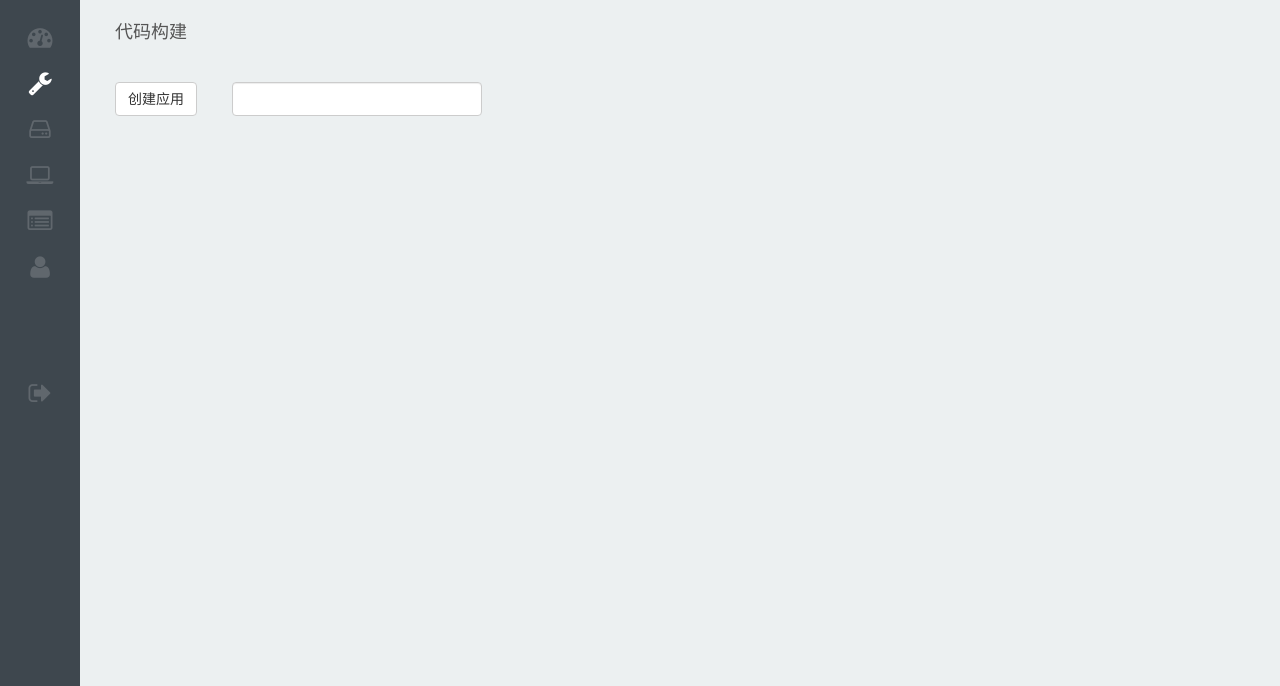
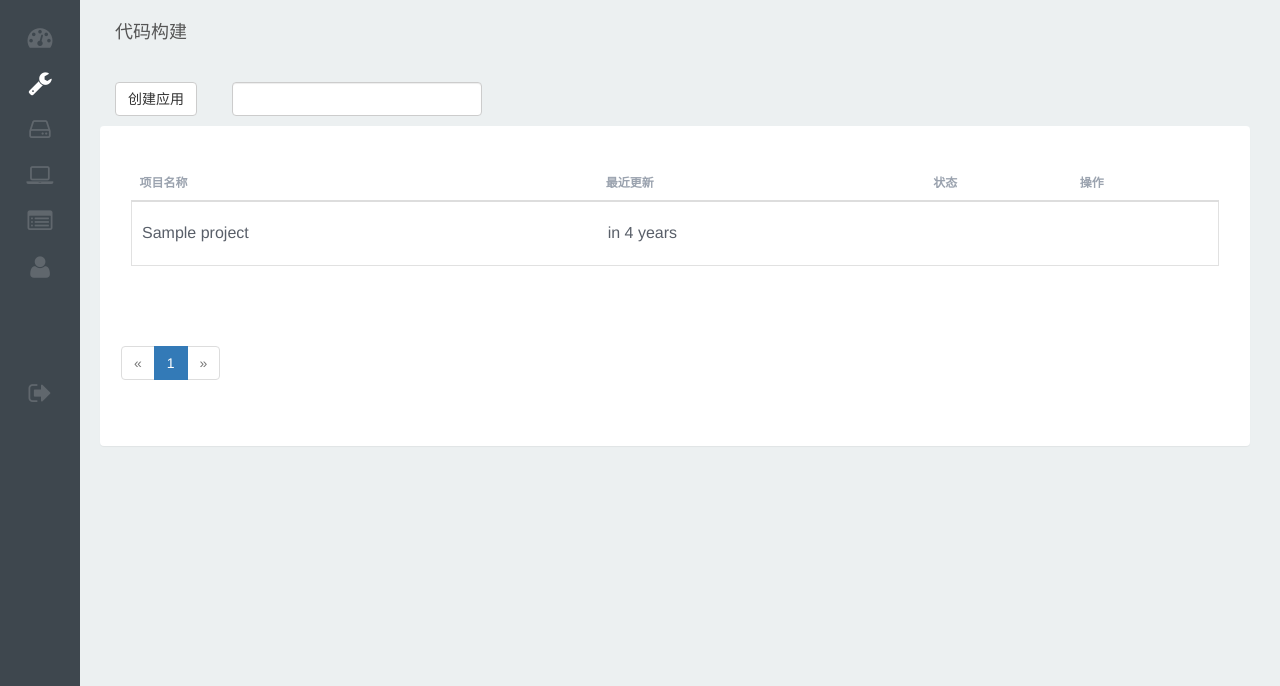
Before and after one commit to ruitian/tj-dev, a Flask app: page /build in a window 1280 px wide. Shown: the top 686 px of the page. Run offline with Flask 2, Linux system fonts and the light colour scheme; a user stored in the database is signed in; tables that the repository leaves empty hold one stand-in row (values such as "Sample post"); some libraries are stand-ins or nearby versions.

Commit message:
build页面和时间显示

```diff
--- a/app/__init__.py
+++ b/app/__init__.py
@@ -6,6 +6,7 @@ from flask_login import LoginManager
 from flask_socketio import SocketIO
 from flask_oauthlib.client import OAuth
 from flask_redis import Redis
+from flask_moment import Moment
 
 from .config import config
 
@@ -15,6 +16,7 @@ db = SQLAlchemy()
 socketio = SocketIO()
 oauth = OAuth(app)
 redis = Redis()
+moment = Moment()
 
 with app.app_context():
 
@@ -33,6 +35,7 @@ with app.app_context():
 
     socketio.init_app(app)
     redis.init_app(app)
+    moment.init_app(app)
 
 from .views import *  # noqa
 from .models import *  # noqa
--- a/app/static/css/build.css
+++ b/app/static/css/build.css
@@ -1,3 +1,4 @@
+/*创建项目页*/
 .top-name {
     padding: 0 15px;
     margin: 20px 0 20px;
@@ -176,3 +177,5 @@ figure {
     word-wrap: normal;
     display: block;
 }
+
+/*项目列表页*/
--- a/app/templates/build.html
+++ b/app/templates/build.html
@@ -1,8 +1,12 @@
 {% extends "base.html" %}
+{% import "_macros.html" as macros %}
 {% block link %}
     <link rel="stylesheet" href="{{ url_for('static', filename='css/components.css') }}">
+    <link rel="stylesheet" href="{{ url_for('static', filename='css/build.css') }}">
 {% endblock %}
 {% block page_content %}
+    {{ moment.include_jquery() }}
+    {{ moment.include_moment() }}
     <div class="top-name">
         代码构建
     </div>
@@ -13,5 +17,32 @@
                 <input class="form-control" type="text" placeholder=""/>
             </div>
         </div>
+        <div class="panel panel-body">
+            <div class="server-list">
+                <table class="table table-hover" id="table">
+                    <thead>
+                    <tr>
+                        <th>项目名称</th>
+                        <th>最近更新</th>
+                        <th>状态</th>
+                        <th>操作</th>
+                    </tr>
+                    </thead>
+                    <tbody>
+                    {% for project in projects %}
+                        <tr>
+                            <td>{{ project.proname }}</td>
+                            <td>{{ moment(project.create_on).fromNow(refresh = true) }}</td>
+                            <td></td>
+                            <td></td>
+                        </tr>
+                    {% endfor %}
+                    </tbody>
+                </table>
+            </div>
+            <div class="pagination">
+                {{ macros.pagination_widget(pagination, '.build_code') }}
+            </div>
+        </div>
     </div>
 {% endblock %}
--- a/app/views/build.py
+++ b/app/views/build.py
@@ -15,7 +15,12 @@ true = True
 @app.route('/build')
 @login_required
 def build_code():
-    return render_template('build.html')
+    page = request.args.get('page', 1, type=int)
+    pagination = ProjectModel.query.order_by(
+        ProjectModel.create_on.desc()).paginate(
+            page, app.config['FLASKY_POSTS_PER_PAGE'], error_out=False)
+    projects = pagination.items
+    return render_template('build.html', projects=projects, pagination=pagination)
 
 
 @app.route('/build/new')
```
